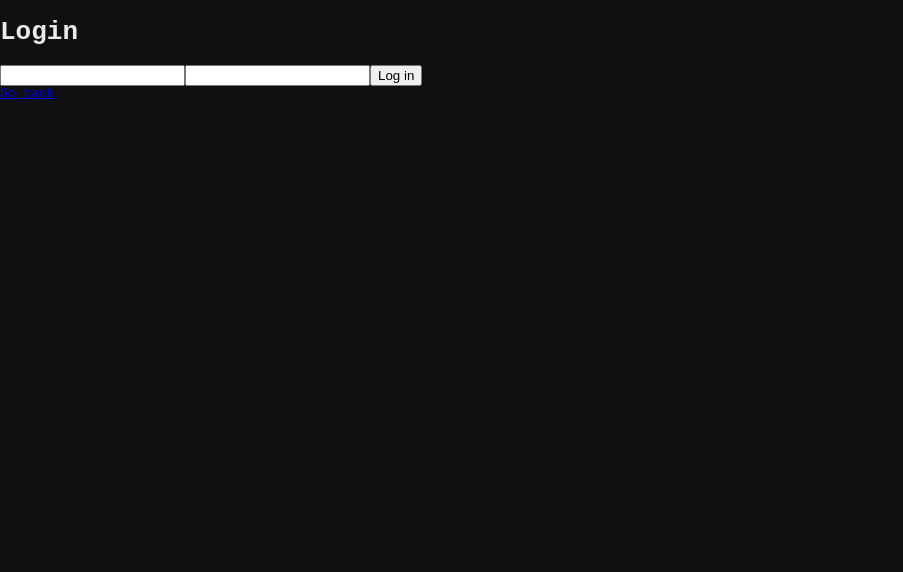
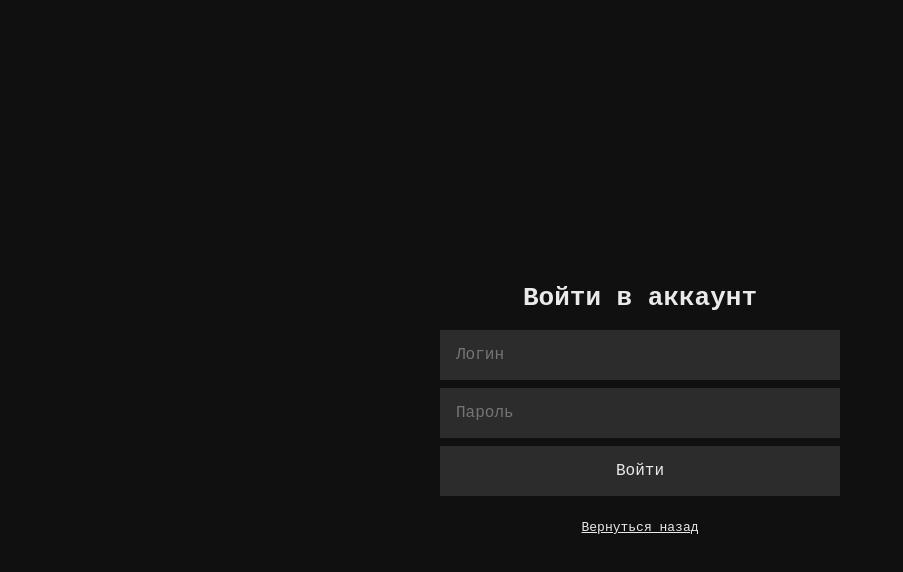
Before and after one commit to NeurNet/Neur.Client.Web, a React (Vite) app: page /login in a window 1280 px wide. Shown: the top 572 px of the page, without its empty margins (0-903 px from the left). Built offline with nearby package versions, Linux system fonts and the light colour scheme; no server answers.

Commit message:
Add element styles

```diff
--- a/src/index.scss
+++ b/src/index.scss
@@ -4,3 +4,28 @@ body {
   background-color: #101010;
   color: #eaeaea;
 }
+
+input {
+  font-family: monospace;
+  font-size: 16px;
+  color: #eaeaea;
+  background-color: #2c2c2c;
+  border: none;
+  padding: 16px;
+
+  &:focus {
+    outline: 4px solid #761fac;
+  }
+}
+
+input[type='submit'] {
+  cursor: pointer;
+
+  &:hover {
+    background-color: #761fac;
+  }
+}
+
+a {
+  color: #eaeaea;
+}
--- a/src/pages/Chat.module.scss
+++ b/src/pages/Chat.module.scss
@@ -7,6 +7,6 @@
   gap: 8px;
 
   & input:first-child {
-    width: 360px;
+    width: 640px;
   }
 }
--- a/src/pages/Chat.tsx
+++ b/src/pages/Chat.tsx
@@ -11,8 +11,13 @@ function Chat() {
   return (
     <div>
       <form onSubmit={onSubmit} className={classes.form}>
-        <input type="text" placeholder="Prompt" onChange={(e) => setPrompt(e.target.value)} />
-        <input type="submit" value="Generate" />
+        <input
+          type="text"
+          placeholder="Опишите то, что вы бы хотели увидеть от нейросети"
+          value={prompt}
+          onChange={(e) => setPrompt(e.target.value)}
+        />
+        <input type="submit" value="Сгенерировать" />
       </form>
     </div>
   );
--- /dev/null
+++ b/src/pages/Login.module.scss
@@ -0,0 +1,15 @@
+.wrapper {
+  display: flex;
+  flex-direction: column;
+  align-items: center;
+  justify-content: center;
+  height: 100vh;
+}
+
+.form {
+  display: flex;
+  flex-direction: column;
+  gap: 8px;
+  width: 400px;
+  margin-bottom: 24px;
+}
--- a/src/pages/Login.tsx
+++ b/src/pages/Login.tsx
@@ -1,25 +1,26 @@
 import { useState, type FormEvent } from 'react';
 import { Link } from 'react-router-dom';
-import { login } from '@/utils/auth';
+import { authenticate } from '@/utils/auth';
+import classes from './Login.module.scss';
 
 function Login() {
-  const [username, setUsername] = useState('');
+  const [login, setLogin] = useState('');
   const [password, setPassword] = useState('');
 
   const onSubmit = (e: FormEvent) => {
     e.preventDefault();
-    login(username, password).then(console.log).catch(console.error);
+    authenticate(login, password).then(console.log).catch(console.error);
   };
 
   return (
-    <div>
-      <h1>Login</h1>
-      <form onSubmit={onSubmit}>
-        <input type="text" onChange={(e) => setUsername(e.target.value)} />
-        <input type="password" onChange={(e) => setPassword(e.target.value)} />
-        <input type="submit" value="Log in" />
+    <div className={classes.wrapper}>
+      <h1>Войти в аккаунт</h1>
+      <form onSubmit={onSubmit} className={classes.form}>
+        <input type="text" placeholder="Логин" onChange={(e) => setLogin(e.target.value)} />
+        <input type="password" placeholder="Пароль" onChange={(e) => setPassword(e.target.value)} />
+        <input type="submit" value="Войти" />
       </form>
-      <Link to="/">Go back</Link>
+      <Link to="/">Вернуться назад</Link>
     </div>
   );
 }
--- a/src/utils/auth.ts
+++ b/src/utils/auth.ts
@@ -1,6 +1,6 @@
 const BACKEND_URL = import.meta.env.VITE_BACKEND_URL;
 
-export function login(username: string, password: string): Promise<Response> {
+export function authenticate(username: string, password: string): Promise<Response> {
   return fetch(BACKEND_URL + '/auth/login', {
     method: 'POST',
     credentials: 'same-origin',
```
